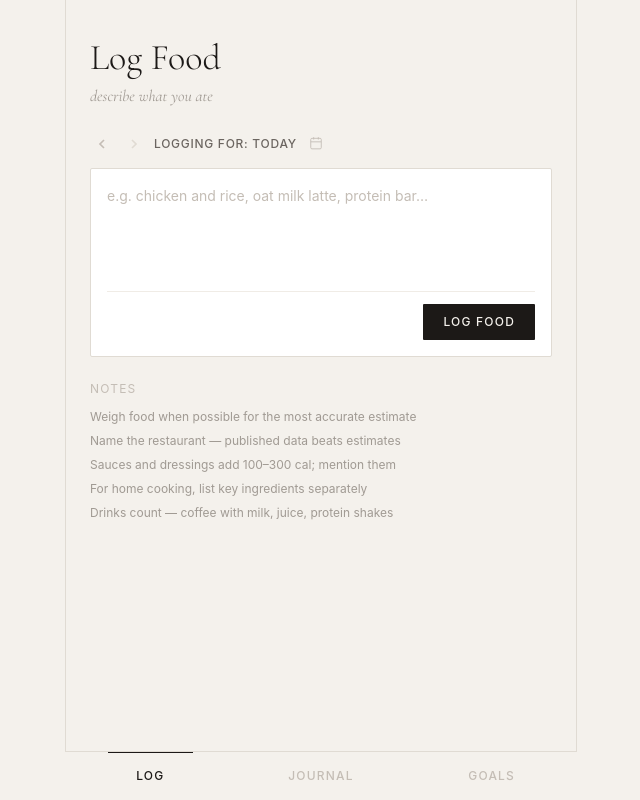
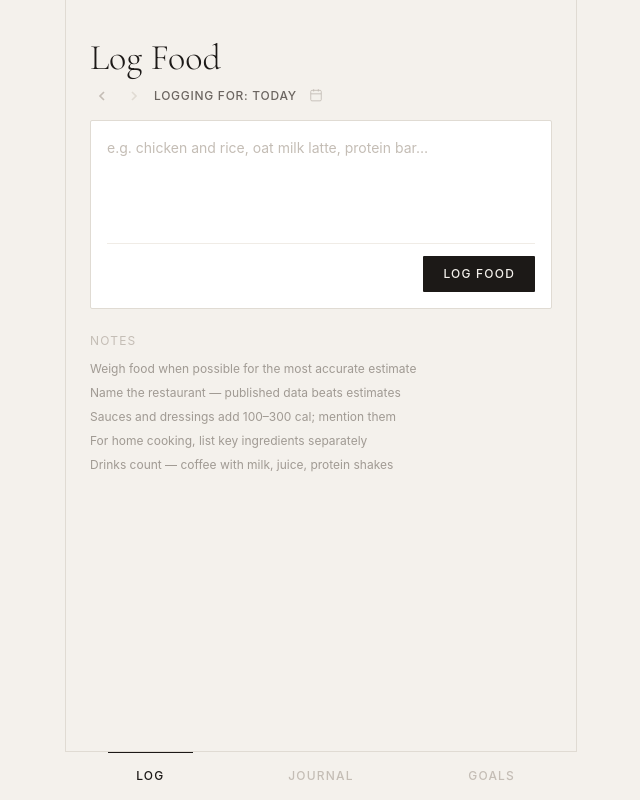
Before and after one commit to cosmos7550/macro-tracker, a website: page public/index.html in a window 1280 px wide. Shown: the whole page, without its empty margins (319-959 px from the left). Drawn offline with nearby package versions, Linux system fonts and the light colour scheme; no server answers.

Commit message:
removed subtext from log food page

```diff
--- a/public/index.html
+++ b/public/index.html
@@ -37,7 +37,7 @@
     <!-- ═══ LOG FOOD TAB ═══════════════════════════════════════════════════ -->
     <div id="tab-log" class="tab-panel px-6 pt-10">
       <h1 class="font-serif text-4xl font-light text-[#1c1917] leading-none mb-2">Log Food</h1>
-      <p class="font-serif italic text-[#a09a93] text-base mb-6">describe what you ate</p>
+
 
       <div class="flex items-center justify-between mb-3">
         <div class="flex items-center gap-2">
```
